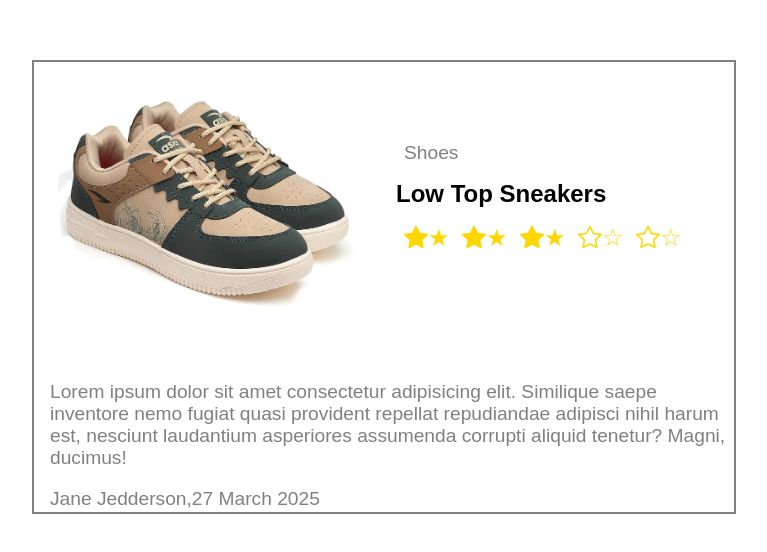
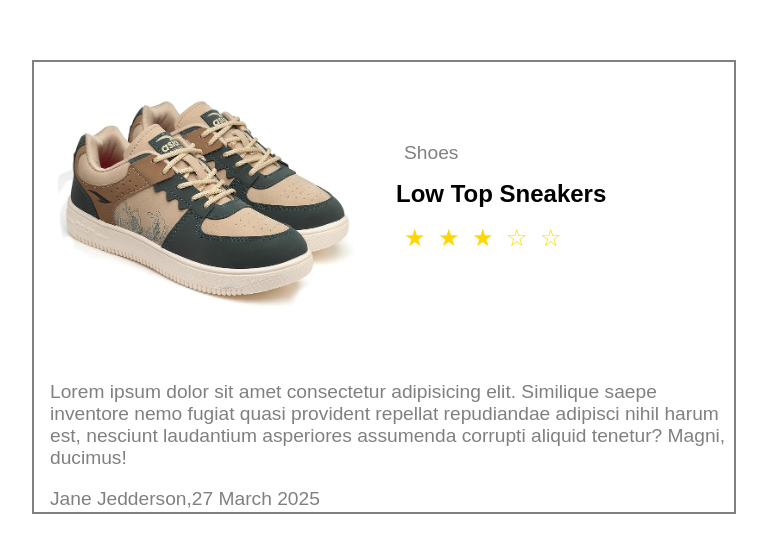
Before and after one commit to mohdfahad0408/Shoe-card, a website: page index.html in a window 1280 px wide. Shown: the part 108-660 px from the top of the page, without its empty margins (296-1063 px from the left). Drawn offline with nearby package versions, Linux system fonts and the light colour scheme.

Commit message:
Update index.html

```diff
--- a/index.html
+++ b/index.html
@@ -15,11 +15,11 @@
         <div class="show_name">
             <div class="type">Shoes</div>
             <div class="name">Low Top Sneakers</div>
-            <span class="bi bi-star-fill">&#9733</span>
-            <span class="bi bi-star-fill">&#9733</span>
-            <span class="bi bi-star-fill">&#9733</span>
-            <span class="bi bi-star">&#9734</span>
-            <span class="bi bi-star">&#9734</span>
+            <span class="bi">&#9733</span>
+            <span class="bi">&#9733</span>
+            <span class="bi">&#9733</span>
+            <span class="bi">&#9734</span>
+            <span class="bi">&#9734</span>
         </div>
     </header>
 
```
